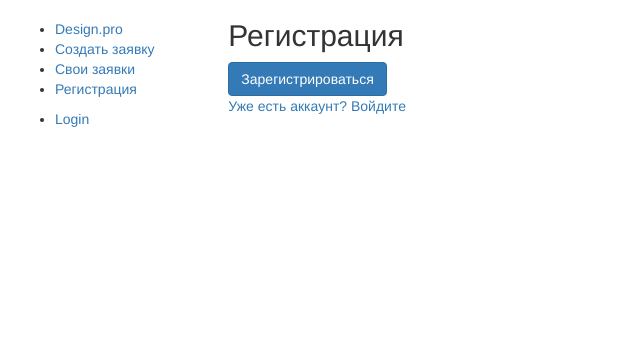
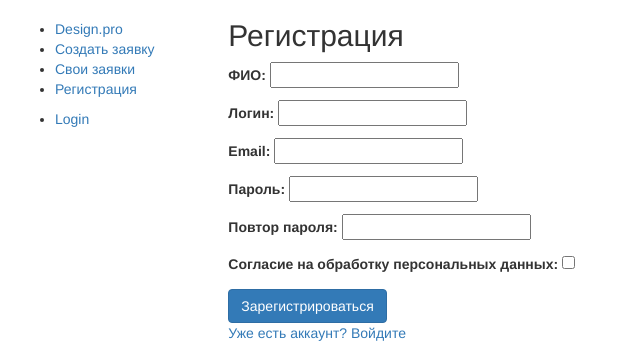
Before and after one commit to ILINE2006/Design_pro, a Django app: page /catalog/register/ in a window 1280 px wide. Shown: the part 541-894 px from the top of the page, without its empty margins (0-640 px from the left). Before the commit the page ends 668 px from the top, so only its background shows below. Run offline with Django 5.2, Linux system fonts and the light colour scheme; parts of the project's set-up code (start-up, migrations or seed data) failed here and were passed over; some libraries are stand-ins or nearby versions.

Commit message:
ещё найдены ошибки

```diff
--- a/catalog/forms.py
+++ b/catalog/forms.py
@@ -0,0 +1,43 @@
+from django import forms
+from django.contrib.auth.models import User
+from django.core.exceptions import ValidationError
+import re
+
+
+class RegisterForm(forms.Form):
+    first_name = forms.CharField(label='ФИО', max_length=100)
+    username = forms.CharField(label='Логин', max_length=100)
+    email = forms.EmailField(label='Email')
+    password = forms.CharField(label='Пароль', widget=forms.PasswordInput)
+    password_confirm = forms.CharField(label='Повтор пароля', widget=forms.PasswordInput)
+    agree_to_terms = forms.BooleanField(label='Согласие на обработку персональных данных')
+
+    def clean_first_name(self):
+        data = self.cleaned_data['first_name']
+        if not re.match(r'^[а-яА-ЯёЁ\s\-]+$', data):
+            raise ValidationError('Только кириллица, пробелы и дефис')
+        return data
+
+    def clean_username(self):
+        data = self.cleaned_data['username']
+        if not re.match(r'^[a-zA-Z\-]+$', data):
+            raise ValidationError('Только латиница и дефис')
+        if User.objects.filter(username=data).exists():
+            raise ValidationError('Логин уже занят')
+        return data
+
+    def clean_email(self):
+        data = self.cleaned_data['email']
+        if User.objects.filter(email=data).exists():
+            raise ValidationError('Email уже используется')
+        return data
+
+    def clean(self):
+        cleaned_data = super().clean()
+        password = cleaned_data.get('password')
+        password_confirm = cleaned_data.get('password_confirm')
+
+        if password and password_confirm and password != password_confirm:
+            raise ValidationError('Пароли не совпадают')
+
+        return cleaned_data
--- a/catalog/templates/registration/register.html
+++ b/catalog/templates/registration/register.html
@@ -18,14 +18,7 @@
 
 <form action="" method="post">
     {% csrf_token %}
-
-    {% for field in form %}
-    <div class="form-group">
-        <label for="{{ field.id_for_label }}">{{ field.label }}</label>
-        {{ field }}
-    </div>
-    {% endfor %}
-
+    {{ form.as_p }}
     <input type="submit" value="Зарегистрироваться" class="btn btn-primary">
 </form>
 
```
Also changed, not shown: catalog/models.py (deleted, +0 -7 lines), catalog/templates/index.html (+0 -8 lines), db.sqlite3.
